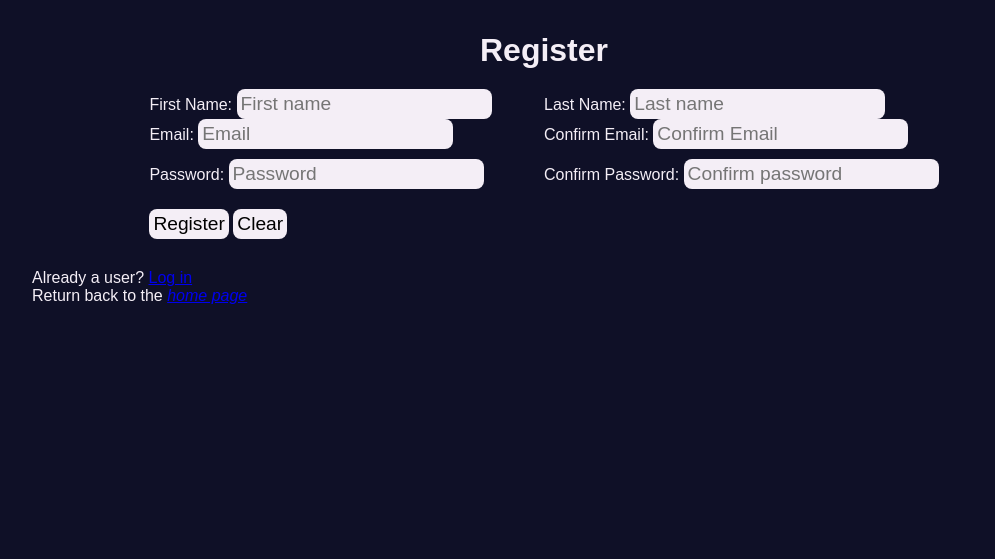
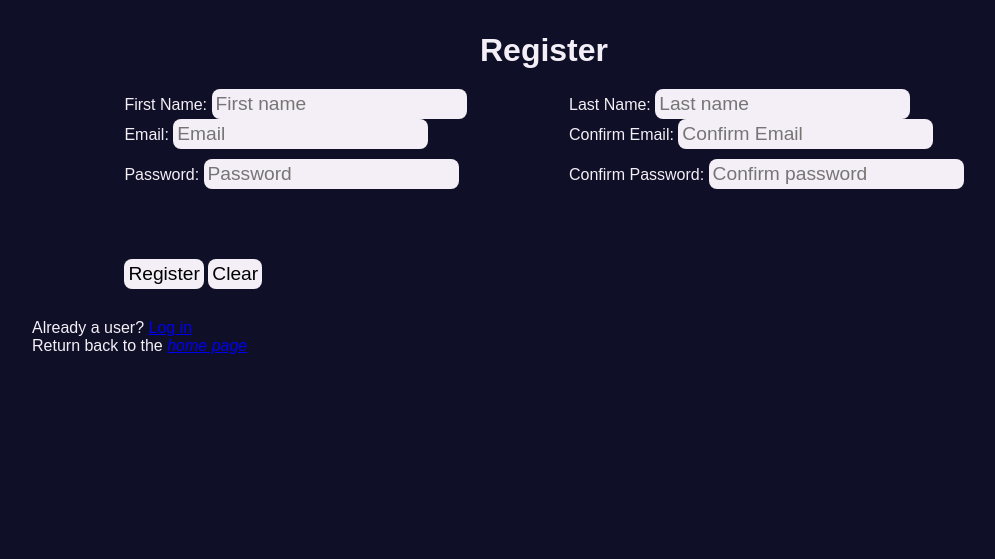
Before and after one commit to MIRROR-Team18/mirror, a PHP site: page /register.php in a window 1280 px wide. Shown: the part 64-623 px from the top of the page, without its empty margins (96-1091 px from the left). Run offline with PHP 8.4, Linux system fonts and the light colour scheme; some libraries are stand-ins or nearby versions; some web fonts are replaced.

Commit message:
register redesign

```diff
--- a/_stylesheets/login.css
+++ b/_stylesheets/login.css
@@ -18,6 +18,8 @@ h2{
     display: grid;
     grid-template-columns: 1fr 1fr;
     grid-template-rows: 3fr 1fr;
+    grid-column-gap: 50px;
+    grid-row-gap: 50px;
     grid-template-areas:
         "left right"
         "bottom bottom";
@@ -25,14 +27,19 @@ h2{
 
 .Register .left {
     grid-area: left;
+    gap: 50px;
+
 }
 
 .Register .right {
     grid-area: right;
+    gap: 50px;
+
 }
 
 .Register .bottom {
     grid-area: bottom;
+    gap: 50px;
 }
 
 form {
```
